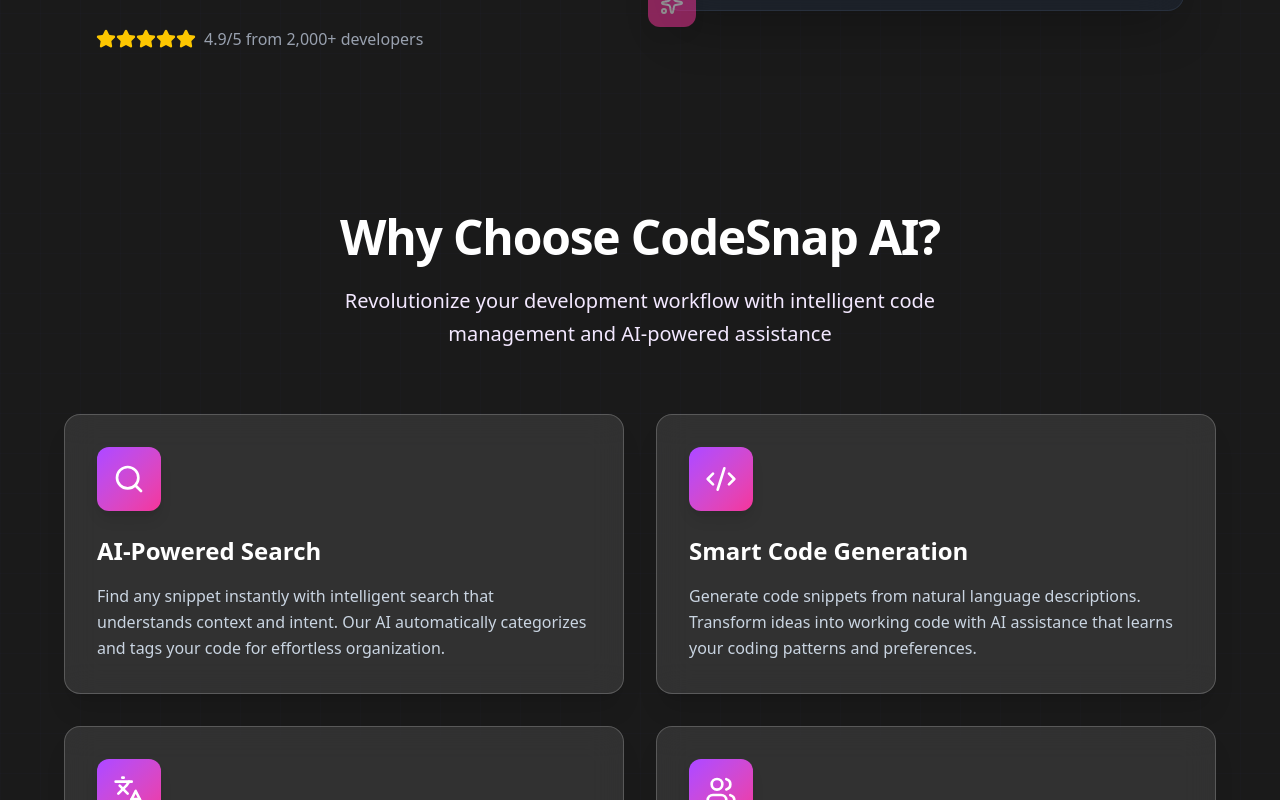
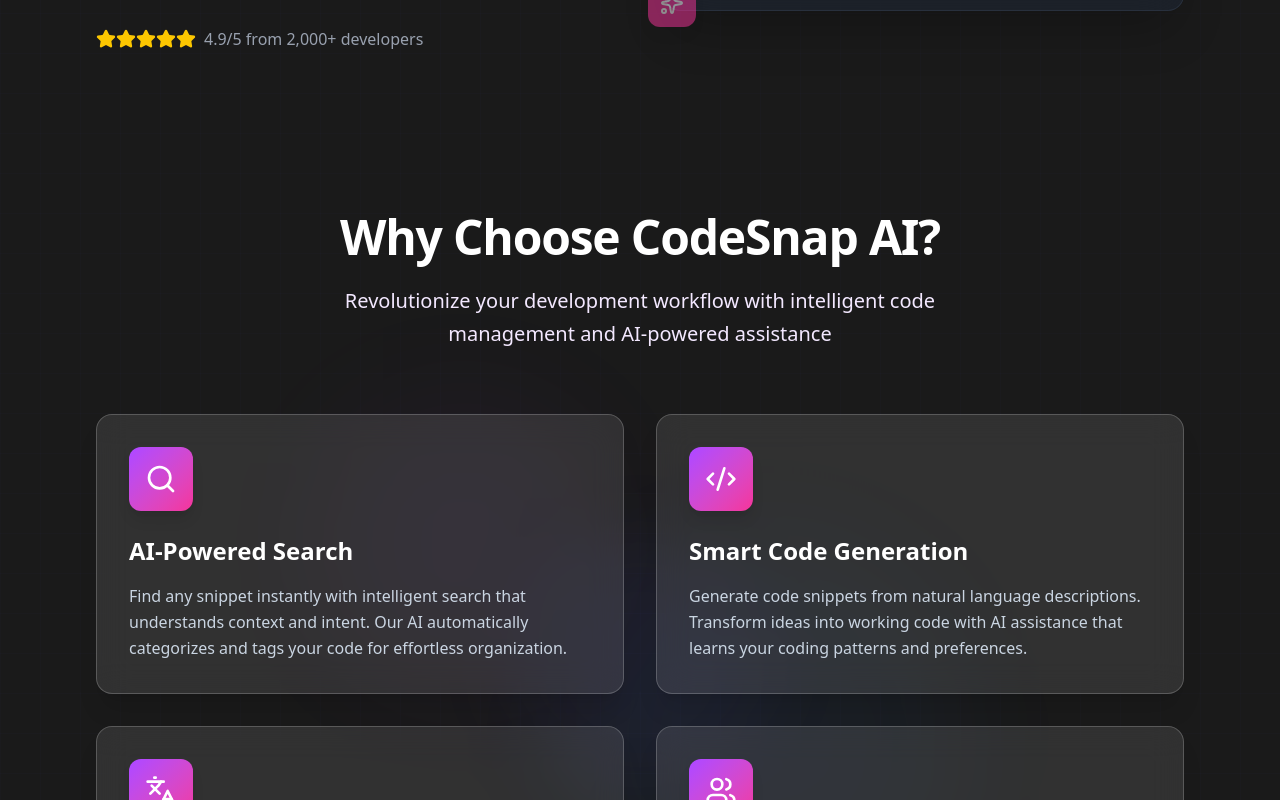
Before and after one commit to fohalabi/AI-code-snippet-manager, a React (Vite) app: page / in a window 1280 px wide. Shown: the part 900-1700 px from the top of the page. Built offline with nearby package versions, Linux system fonts and the light colour scheme.

Commit message:
Refactor Feature section to use ui component

```diff
--- a/src/components/landing/FeatureSection.jsx
+++ b/src/components/landing/FeatureSection.jsx
@@ -1,8 +1,10 @@
 import React from 'react';
 import { Search, Code2, Languages, Users } from 'lucide-react';
+import Card from '../ui/Card';
+import Section from '../ui/Section';
 
 const FeatureSection = () => {
-    const feature = [
+    const features = [
         {
             icon: Search,
             title: "AI-Powered Search",
@@ -26,19 +28,7 @@
     ];
 
     return (
-    <section id='features' className="py-20 px-4 min-h-screen bg-gradient-to-hr from slate-900 via-purple-900 relative overflow-hidden">
-        <div
-            className="absolute inset-0 opacity-20"
-            style={{
-                backgroundImage: `
-                linear-gradient(rgba(99, 102, 241, 0.1) 1px, transparent 1px),
-                linear-gradient(90deg, rgba(99, 102, 241, 0.1) 1px, transparent 1px)
-                `,
-                backgroundSize: '40px 40px',
-                animation: 'gridMove 30s linear infinite'
-            }}
-        ></div>
-        <div className="max-w-6xl mx-auto">
+        <Section id='features' minHeight={true}>
             {/* Section Header */}
             <div className="text-center mb-16">
                 <h2 className="text-5xl font-bold text-white mb-6 tracking-tight">
@@ -51,26 +41,10 @@
 
             {/* Features Grid */}
             <div className="grid grid-cols-1 md:grid-cols-2 gap-8">
-                {feature.map((feature, index) => {
+                {features.map((feature, index) => {
                     const Icon = feature.icon;
                     return (
-                        <div
-                            key={index}
-                            className="group bg-white/10 backdrop-blur-lg rounded-2xl p-8 border border-white/20
-                                    shadow-xl hover:shadow-2xl hover:shadow-purple-500/25 transition-all duration-300
-                                    hover:-translate-y-2 hover:bg-white/15 relative overflow-hidden"
-                        >
-                            {/* Gradient border effect on hover */}
-                            <div className="absolute inset-0 rounded-2xl bg-gradient-to-r from-purple-500 to-pink-500 opacity-0 group-hover:opacity-100 transition-opacity duration-300 -z-10"
-                                style={{ padding: '2px' }}>
-                                <div className="w-full h-full bg-slate-900/90 rounded-2xl"></div>
-                            </div>
-
-                            {/* Top accent line */}
-                            <div className="absolute top-0 left-0 right-0 h-1 bg-gradient-to-r from-purple-500 to-pink-500
-                                            transform scale-x-0 group-hover:scale-x-100 transition-transform duration-300 origin-left">
-                            </div>
-
+                        <Card key={index} variant="feature">
                             {/* Icon */}
                             <div className="w-16 h-16 bg-gradient-to-br from-purple-500 to-pink-500 rounded-xl
                               flex items-center justify-center mb-6 group-hover:scale-110 group-hover:rotate-3
@@ -85,13 +59,7 @@
                             <p className="text-slate-300 leading-relaxed group-hover:text-slate-200 transition-colors">
                                 {feature.description}
                             </p>
-
-                            {/* Floating elements for visual interest */}
-                            <div className="absolute -top-2 -right-2 w-20 h-20 bg-gradient-to-br from-pink-500/20 to-purple-500/20
-                              rounded-full blur-xl opacity-0 group-hover:opacity-100 transition-opacity duration-500"></div>
-                            <div className="absolute -bottom-2 -left-2 w-16 h-16 bg-gradient-to-br from-purple-500/20 to-pink-500/20
-                              rounded-full blur-xl opacity-0 group-hover:opacity-100 transition-opacity duration-700"></div>
-                            </div>
+                        </Card>
                     );
                 })}
             </div>
@@ -103,8 +71,7 @@
                     <span className="text-slate-200 text-sm font-medium">Trusted by 50,000+ developers worldwide</span>
                 </div>
             </div>
-            </div>
-        </section>
+        </Section>
     );
 }
 
```
Lines whose indentation alone changed are shown as unchanged.
